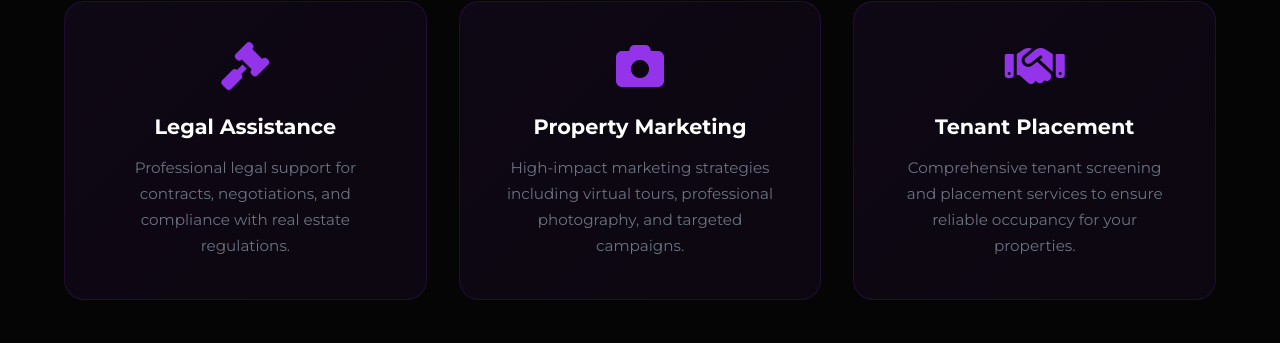
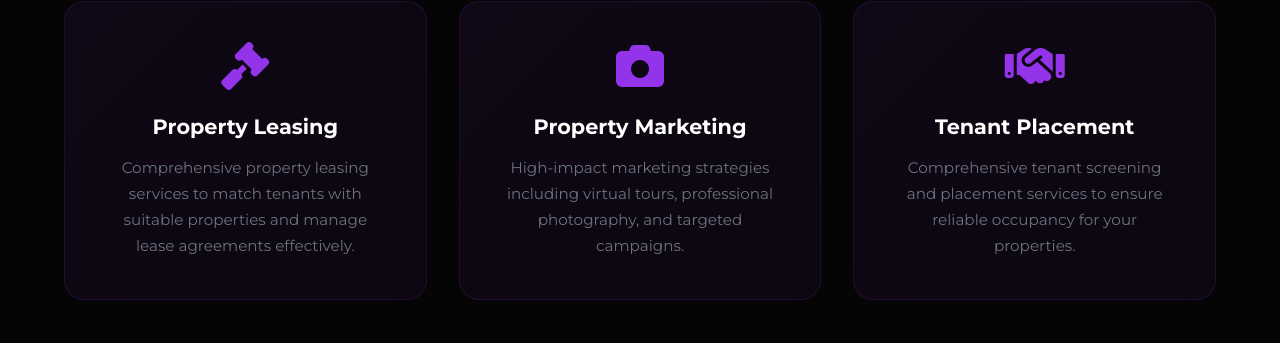
Before and after one commit to shaggylex/shagglex, a Flask app: page / in a window 1280 px wide. Shown: the part 5798-6141 px from the top of the page. Run offline with Flask 3, Linux system fonts and the light colour scheme.

Commit message:
added <h3>

```diff
--- a/app.py
+++ b/app.py
@@ -132,7 +132,7 @@ properties_db = [
         "description": "Ski-in/ski-out luxury cabin with heated floors, stone fireplace, and mountain views.",
         "featured": False
     },
-     {
+    {
         "id": 5,
         "title": "Alpine Mountain Retreat",
         "price": "₦1,800,000",
--- a/templates/index.html
+++ b/templates/index.html
@@ -149,13 +149,13 @@
             </div>
             <div class="service-card fade-in">
                 <div class="service-icon"><i class="fas fa-gavel"></i></div>
-                <h3>Legal Assistance</h3>
-                <p>Professional legal support for contracts, negotiations, and compliance with real estate regulations.</p>
+                <h3>Property Leasing</h3>
+                <p>Comprehensive property leasing services to match tenants with suitable properties and manage lease agreements effectively.</p>
             </div>
             <div class="service-card fade-in">
                 <div class="service-icon"><i class="fas fa-camera"></i></div>
                 <h3>Property Marketing</h3>
-                <p>High-impact marketing strategies including virtual tours, professional photography, and targeted campaigns.</p>
+                <p>High-impact marketing strategies including virtual tours, professional photography, and targeted campaigns.
             </div>
             <div class="service-card fade-in">
                 <div class="service-icon"><i class="fas fa-handshake"></i></div>
```
